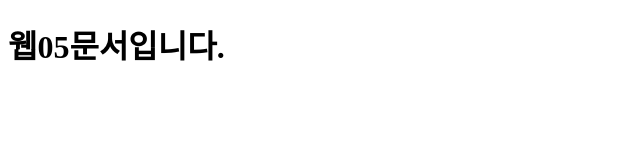
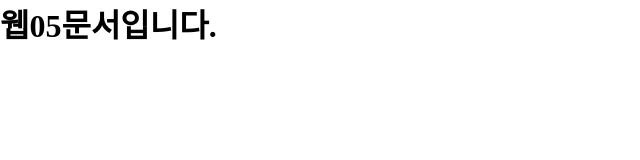
Before and after one commit to Jsongol/web05, a plain HTML site: page index.html in a window 1280 px wide. Shown: the whole page, without its empty margins (0-640 px from the left). Drawn offline with Linux system fonts and the light colour scheme.

Commit message:
text : css add

```diff
--- a/index.html
+++ b/index.html
@@ -3,6 +3,7 @@
 <head>
     <meta charset="UTF-8">
     <meta name="viewport" content="width=device-width, initial-scale=1.0">
+    <link rel="stylesheet" href="./mystyle.css">
     <title>Document</title>
 </head>
 <body>
--- /dev/null
+++ b/mystyle.css
@@ -0,0 +1 @@
+*{margin: 0; padding: 0;}
```
